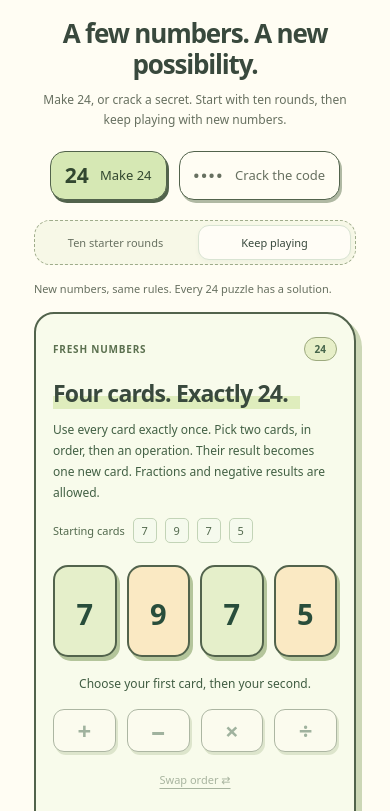
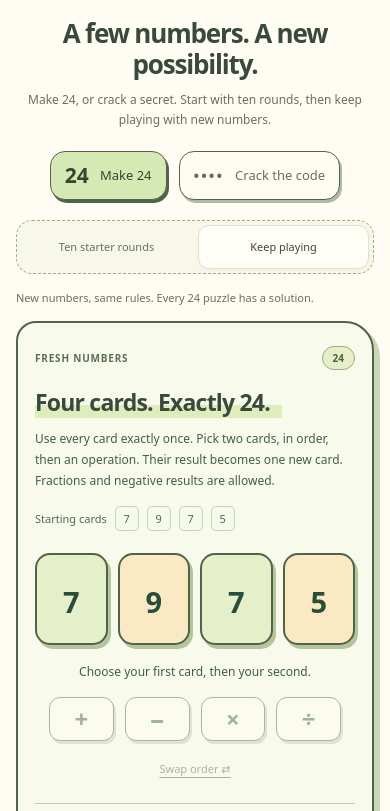
Before and after one commit to SteJ20996/Qidolab, a website: page 2/index.html in a window 390 px wide. Shown: the part 281-1092 px from the top of the page. Drawn offline with Linux system fonts and the light colour scheme.

Commit message:
Give narrow screens more playing room and larger touch targets

```diff
--- a/2/index.html
+++ b/2/index.html
@@ -6,7 +6,7 @@
 <meta name="description" content="Make 24 or crack a number code. Unlimited fresh numbers and twenty starter puzzles in English, Simplified Chinese, Traditional Chinese and Spanish.">
 <meta name="theme-color" content="#fffdf3"><link rel="icon" href="../assets/favicon.svg" type="image/svg+xml">
 <link rel="canonical" href="https://qidolab.com/2/"><link rel="stylesheet" href="style.css?v=2.1.1">
-<link rel="stylesheet" href="sticker.css?v=2"><link rel="stylesheet" href="../collection.css?v=1">
+<link rel="stylesheet" href="sticker.css?v=3"><link rel="stylesheet" href="../collection.css?v=1">
 </head>
 <body data-look="sticker">
 <header class="topbar"><a class="logo" href="../" aria-label="Qidolab"><img src="../assets/qidolab-lockup.svg" width="1118" height="404" alt="Qidolab · Quidence"></a><div class="top-tools"><label class="language"><span data-text="language">Language</span><select id="language" disabled><option value="en">English</option><option value="zh-CN">简体中文</option><option value="zh-TW">繁體中文</option><option value="es-MX">Español</option></select></label></div></header>
--- a/2/sticker.css
+++ b/2/sticker.css
@@ -94,6 +94,8 @@ body[data-look=sticker] .code-inputs input{border:2px solid #52634c;border-radiu
 }
 
 @media(max-width:560px){.topbar{padding:16px 18px 10px}
+main{padding:0 16px}
+.mode-tabs button,.length-tabs button,.rounds button,.operations button,.plain-action,.next{min-height:44px}
 .logo img{width:151px}
 .language select{min-width:115px;font-size:13px;max-width:142px}
 .intro{padding:0 0 20px}
```
